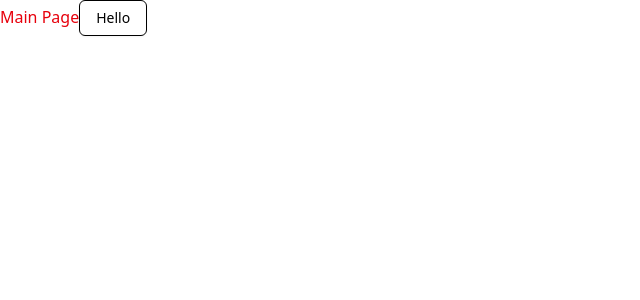
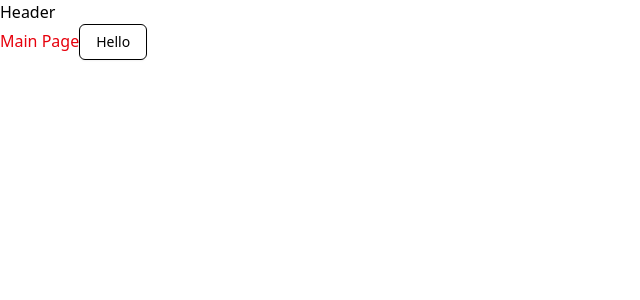
Before and after one commit to HumbleBoyy/Admin-Dashboard-NextJs, a Next.js app: page / in a window 1280 px wide. Shown: the top 300 px of the page, without its empty margins (0-640 px from the left). Built offline with nearby package versions, Linux system fonts and the light colour scheme.

Commit message:
New Commit

```diff
--- a/app/layout.tsx
+++ b/app/layout.tsx
@@ -1,3 +1,4 @@
+import Header from "@/modules/Header";
 import "./globals.css";
 
 
@@ -10,7 +11,9 @@ export default function RootLayout({
   return (
     <html lang="en">
       <title>Dashboard</title>
+      <link rel="icon" href="./logo.png" />
       <body>
+        <Header/>
         {children}
       </body>
     </html>
--- /dev/null
+++ b/modules/Header.tsx
@@ -0,0 +1,9 @@
+import React from 'react'
+
+const Header = () => {
+  return (
+    <div>Header</div>
+  )
+}
+
+export default Header
```
Also changed, not shown: public/logo.png (added).
